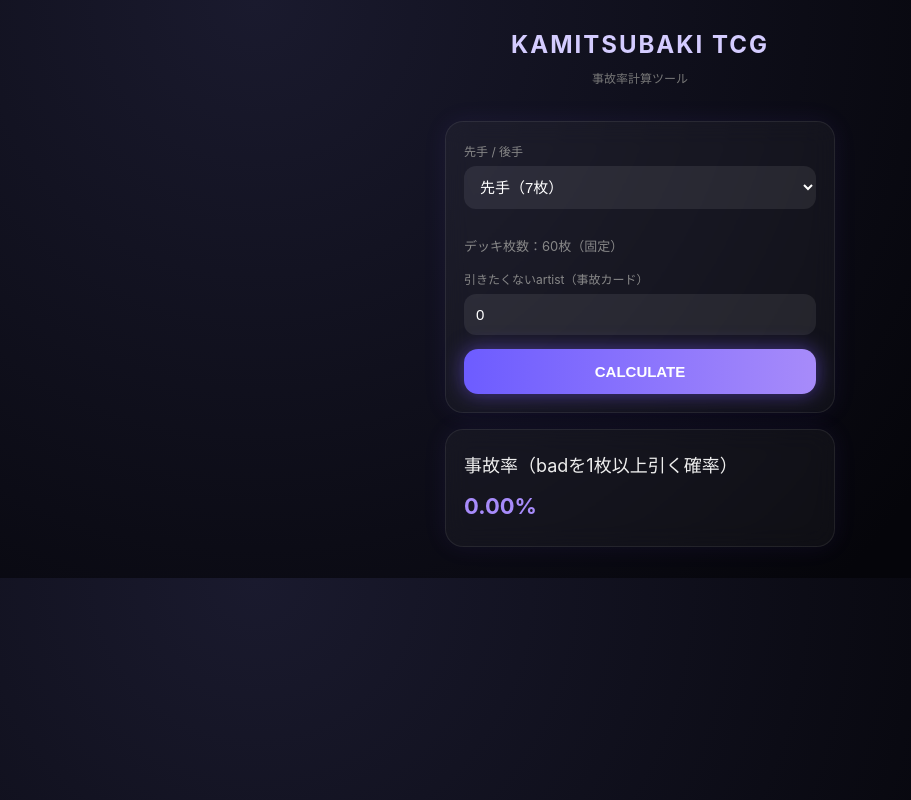
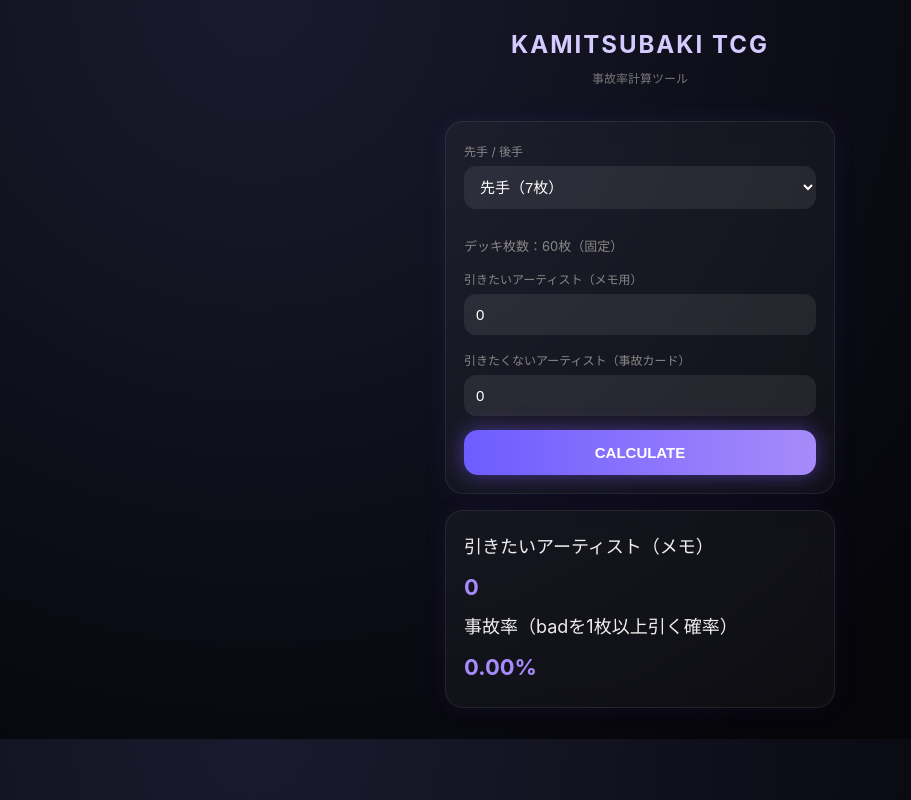
Before and after one commit to jocchin/kamitsubakikcg-jocchin, a plain HTML site: page index.html in a window 1280 px wide. Both pictures are taken after a click on the button "CALCULATE". Shown: the whole page, without its empty margins (0-911 px from the left). Drawn offline with Linux system fonts and the light colour scheme.

Commit message:
Update input labels and calculation logic in index.html

```diff
--- a/index.html
+++ b/index.html
@@ -118,7 +118,10 @@
 
 <p class="small">デッキ枚数：60枚（固定）</p>
 
-<label>引きたくないartist（事故カード）</label>
+<label>引きたいアーティスト（メモ用）</label>
+<input type="number" id="good" value="0">
+
+<label>引きたくないアーティスト（事故カード）</label>
 <input type="number" id="bad" value="0">
 
 <button onclick="calc()">CALCULATE</button>
@@ -143,21 +146,25 @@
 
 function calc(){
   let deck = 60;
+  let good = +document.getElementById("good").value;
   let bad = +document.getElementById("bad").value;
   let draw = +document.getElementById("turn").value;
 
-  if(bad < 0 || bad > deck){
+  if(bad < 0 || good < 0 || bad + good > deck){
     alert("入力が不正です");
     return;
   }
 
   let total = comb(deck, draw);
 
-  // 事故（badを1枚以上引く確率）
+  // 事故率（badを1枚以上引く）
   let noBad = comb(deck - bad, draw) / total;
   let accident = (1 - noBad) * 100;
 
   document.getElementById("result").innerHTML =
+    "<div class='fade'>引きたいアーティスト（メモ）</div>" +
+    "<div class='big fade'>" + good + "</div>" +
+
     "<div class='fade'>事故率（badを1枚以上引く確率）</div>" +
     "<div class='big fade'>" + accident.toFixed(2) + "%</div>";
 }
```
